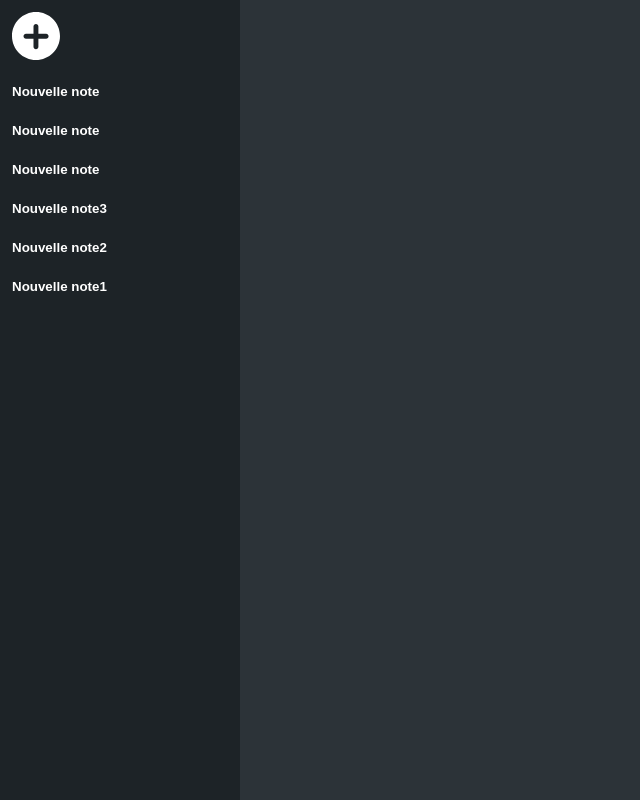
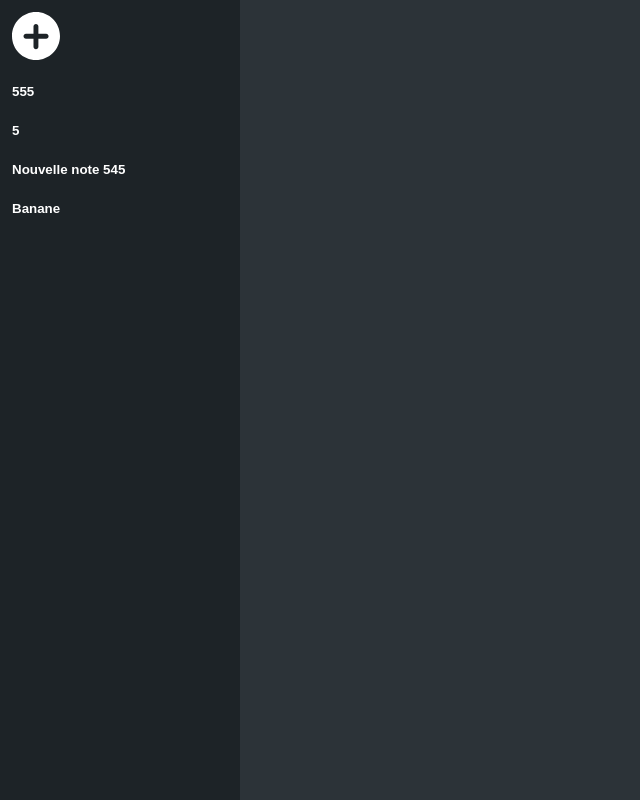
Before and after one commit to Hiintz/react-notes-project, a React (Create React App) app: page / in a window 1280 px wide. Shown: the whole page, without its empty margins (0-640 px from the left). Built offline with nearby package versions, Linux system fonts and the light colour scheme; data requests are answered from the project's data file.

Commit message:
version 04/04

```diff
--- a/db.json
+++ b/db.json
@@ -2,39 +2,27 @@
   "notes": [
     {
       "id": "bde1",
-      "title": "Nouvelle note1",
-      "content": "",
-      "date": "2024-03-21T14:27:29.896Z"
+      "title": "Nouvelle note 545",
+      "content": "test s",
+      "date": "2024-04-04T09:53:23.053Z"
     },
     {
-      "id": "7d39",
-      "title": "Nouvelle note2",
-      "content": "",
-      "date": "2024-03-21T14:27:30.529Z"
+      "id": "2204",
+      "title": "555",
+      "content": "ceci est un test",
+      "date": "2024-04-04T10:01:22.179Z"
     },
     {
-      "id": "8765",
-      "title": "Nouvelle note3",
-      "content": "",
-      "date": "2024-03-21T14:27:31.061Z"
+      "id": "f18d",
+      "title": "5",
+      "content": "test s",
+      "date": "2024-04-04T09:53:26.581Z"
     },
     {
-      "id": "e77f",
-      "title": "Nouvelle note",
-      "content": "",
-      "date": "2024-03-21T15:39:00.939Z"
-    },
-    {
-      "id": "fa0e",
-      "title": "Nouvelle note",
-      "content": "",
-      "date": "2024-03-21T15:39:02.840Z"
-    },
-    {
-      "id": "84db",
-      "title": "Nouvelle note",
-      "content": "",
-      "date": "2024-03-21T15:39:13.252Z"
+      "id": "b21f",
+      "title": "Banane",
+      "content": "ceci est un test",
+      "date": "2024-04-04T09:52:46.960Z"
     }
   ],
   "profile": {
--- a/src/App.css
+++ b/src/App.css
@@ -47,3 +47,34 @@
 .Add-button img {
   cursor: pointer;
 }
+
+.Note-button.selected {
+  border-left: 5px solid #007bff; /* Couleur de la bande */
+}
+
+
+.Note-button.loading {
+  position: relative;
+}
+
+.Note-button.loading .loader {
+  position: absolute;
+  top: 50%;
+  right: 10px;
+  transform: translateY(-50%);
+  width: 10px;
+  height: 10px;
+  border: 2px solid #007bff;
+  border-radius: 50%;
+  border-top-color: transparent;
+  animation: spin 1s linear infinite;
+}
+
+@keyframes spin {
+  0% {
+    transform: rotate(0deg);
+  }
+  100% {
+    transform: rotate(360deg);
+  }
+}
--- a/src/App.js
+++ b/src/App.js
@@ -1,25 +1,65 @@
 import plusIcon from "./plus.svg";
 import "./App.css";
-import { useEffect, useState } from "react";
-import { Button } from "./components/Button/Button";
-
-// Cycle de vie du composant App :
-// Initialement : `notes` vaut `null`, donc pas d'affichage dans le header
-// Après le rendu initial : lancement de la requête au serveur (GET /notes)
-// À la réponse du serveur : `notes` devient la réponse du serveur, rafraîchissement de l'affichage
+import { useEffect, useState, useRef } from "react";
 
 function App() {
   const [isLoading, setIsLoading] = useState(true);
   const [notes, setNotes] = useState(null);
+  const [selectedNote, setSelectedNote] = useState(null);
+  const [pendingChanges, setPendingChanges] = useState(false);
+  const lastChangedData = useRef(null);
+
+  useEffect(() => {
+    fetchNotes();
+  }, []);
+
+  useEffect(() => {
+    const timeout = setTimeout(() => {
+      if (pendingChanges) {
+        saveChanges();
+        setPendingChanges(false);
+      }
+    }, 1000); // Attendre 1000 ms avant d'envoyer la requête
+
+    return () => clearTimeout(timeout);
+  }, [pendingChanges]);
 
   const fetchNotes = async () => {
     const response = await fetch("/notes");
     const data = await response.json();
-    // on trie les notes par date décroissante
     data.sort((a, b) => new Date(b.date) - new Date(a.date));
-
     setNotes(data);
     setIsLoading(false);
+  };
+
+  const saveChanges = async () => {
+    if (!selectedNote || !lastChangedData.current) return;
+
+    const response = await fetch(`/notes/${selectedNote.id}`, {
+      method: "PATCH",
+      headers: {
+        "Content-Type": "application/json",
+      },
+      body: JSON.stringify(lastChangedData.current),
+    });
+
+    if (response.ok) {
+      fetchNotes(); // Actualiser les notes après avoir sauvegardé les changements
+    }
+  };
+
+  const handleChange = (e) => {
+    const { name, value } = e.target;
+    setSelectedNote((prevNote) => ({
+      ...prevNote,
+      [name]: value,
+    }));
+    lastChangedData.current = {
+      ...lastChangedData.current,
+      [name]: value,
+      date: new Date().toISOString(),
+    };
+    setPendingChanges(true); // Déclencher la sauvegarde différée des changements
   };
 
   const createNote = async () => {
@@ -28,37 +68,54 @@ function App() {
       headers: {
         "Content-Type": "application/json",
       },
-      body: JSON.stringify({ title: "Nouvelle note",
-      content: "",
-      date: new Date().toISOString(),
-    }),
+      body: JSON.stringify({
+        title: "Nouvelle note",
+        content: "",
+        date: new Date().toISOString(),
+      }),
     });
     const data = await response.json();
-
-    // on ajoute la nouvelle note à la liste des notes, au début
     setNotes([data, ...notes]);
-  }
-
-  useEffect(() => {
-    fetchNotes();
-  }, []);
+  };
 
   return (
     <>
       <aside className="Side">
         <div className="Add-button">
-          <img src={plusIcon} alt="Ajouter une note" onClick={createNote}/>
+          <img src={plusIcon} alt="Ajouter une note" onClick={createNote} />
         </div>
-
         {isLoading
           ? "Chargement…"
           : notes?.map((note) => (
-              <button className="Note-button" key={note.id}>
-                {note.title}
+              <button
+                className={`Note-button ${selectedNote && selectedNote.id === note.id ? 'selected' : ''} ${pendingChanges && selectedNote && selectedNote.id === note.id ? 'loading' : ''}`}
+                key={note.id}
+                onClick={() => setSelectedNote(note)}
+              >
+                {note.title} {pendingChanges && selectedNote && selectedNote.id === note.id && <span className="loader"></span>}
               </button>
             ))}
       </aside>
-      <main className="Main"></main>
+      <main className="Main">
+        {selectedNote && (
+          <div>
+            <h2>
+              <input
+                type="text"
+                name="title"
+                value={selectedNote.title}
+                onChange={handleChange}
+              />
+            </h2>
+            <textarea
+              name="content"
+              value={selectedNote.content}
+              onChange={handleChange}
+              style={{ width: "100%", height: "100%" }}
+            />
+          </div>
+        )}
+      </main>
     </>
   );
 }
```
